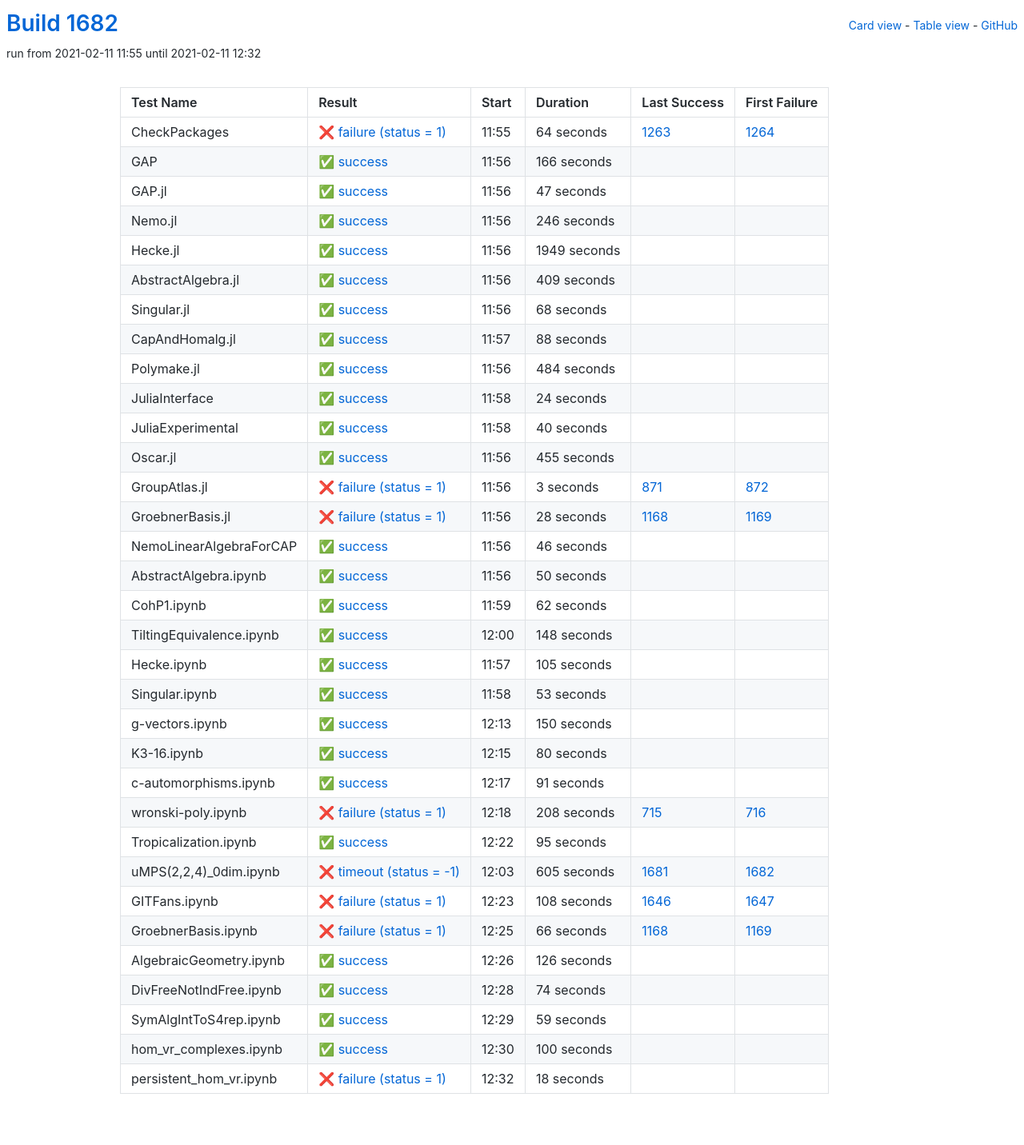
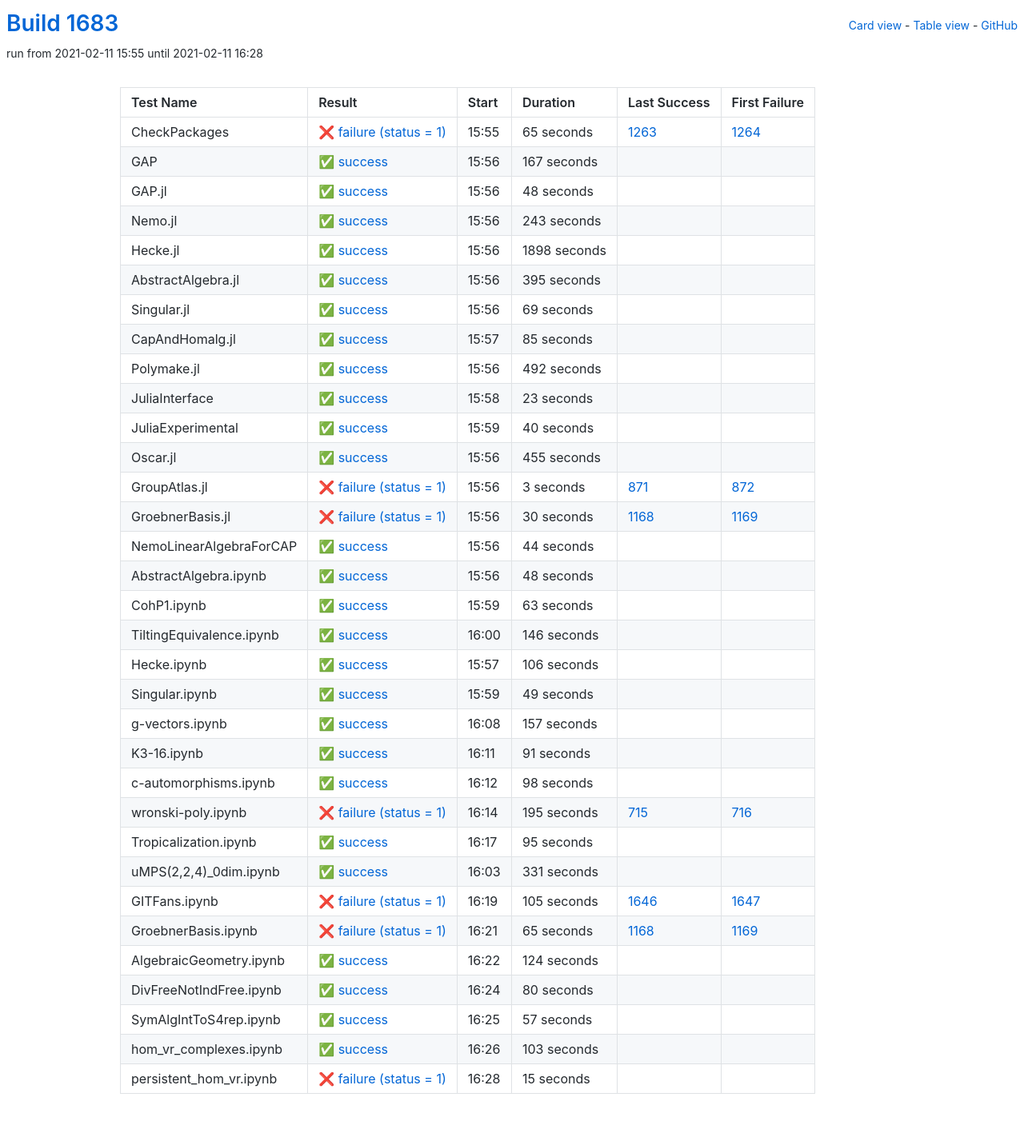
Before and after one commit to oscar-system/oscar-ci-status-stable, a Jekyll site: the page built from table.html, in a window 1280 px wide. Shown: the whole page at 80% size. Built offline with Jekyll 4.4.1, drawn with Linux system fonts in a browser that asks for light colours.

Commit message:
Build #1683

```diff
--- a/_data/ci.yml
+++ b/_data/ci.yml
@@ -1,6 +1,6 @@
 ---
-build: 1682
-build_url: https://oscarci.mathematik.uni-kl.de/job/oscar-stable/1682/
+build: 1683
+build_url: https://oscarci.mathematik.uni-kl.de/job/oscar-stable/1683/
 job: oscar-stable
 organization: oscar-system
 repo: oscar-ci-status-stable
@@ -8,128 +8,128 @@ repourl: https://github.com/oscar-system/oscar-ci-status-stable
 tests:
 - name: CheckPackages
   id: checkpackages
-  log: https://oscarci.mathematik.uni-kl.de/job/oscar-stable/1682/artifact/logs/build-1682/CheckPackages.log
-  start: 2021-02-11 11:55
+  log: https://oscarci.mathematik.uni-kl.de/job/oscar-stable/1683/artifact/logs/build-1683/CheckPackages.log
+  start: 2021-02-11 15:55
   success: false
   exitcode: 1
   status: failure
-  duration: 64
+  duration: 65
   last_success: 1263
   last_success_url: https://oscarci.mathematik.uni-kl.de/job/oscar-stable/1263/
   first_failure: 1264
   first_failure_url: https://oscarci.mathematik.uni-kl.de/job/oscar-stable/1264/
 - name: GAP
   id: gap
-  log: https://oscarci.mathematik.uni-kl.de/job/oscar-stable/1682/artifact/logs/build-1682/GAP.log
-  start: 2021-02-11 11:56
+  log: https://oscarci.mathematik.uni-kl.de/job/oscar-stable/1683/artifact/logs/build-1683/GAP.log
+  start: 2021-02-11 15:56
   success: true
   exitcode: 0
   status: success
-  duration: 166
+  duration: 167
   last_success: false
   last_success_url:
   first_failure: false
   first_failure_url:
 - name: GAP.jl
   id: gap-jl
-  log: https://oscarci.mathematik.uni-kl.de/job/oscar-stable/1682/artifact/logs/build-1682/GAP.jl.log
-  start: 2021-02-11 11:56
+  log: https://oscarci.mathematik.uni-kl.de/job/oscar-stable/1683/artifact/logs/build-1683/GAP.jl.log
+  start: 2021-02-11 15:56
   success: true
   exitcode: 0
   status: success
-  duration: 47
+  duration: 48
   last_success: false
   last_success_url:
   first_failure: false
   first_failure_url:
 - name: Nemo.jl
   id: nemo-jl
-  log: https://oscarci.mathematik.uni-kl.de/job/oscar-stable/1682/artifact/logs/build-1682/Nemo.jl.log
-  start: 2021-02-11 11:56
+  log: https://oscarci.mathematik.uni-kl.de/job/oscar-stable/1683/artifact/logs/build-1683/Nemo.jl.log
+  start: 2021-02-11 15:56
   success: true
   exitcode: 0
   status: success
-  duration: 246
+  duration: 243
   last_success: false
   last_success_url:
   first_failure: false
   first_failure_url:
 - name: Hecke.jl
   id: hecke-jl
-  log: https://oscarci.mathematik.uni-kl.de/job/oscar-stable/1682/artifact/logs/build-1682/Hecke.jl.log
-  start: 2021-02-11 11:56
+  log: https://oscarci.mathematik.uni-kl.de/job/oscar-stable/1683/artifact/logs/build-1683/Hecke.jl.log
+  start: 2021-02-11 15:56
   success: true
   exitcode: 0
   status: success
-  duration: 1949
+  duration: 1898
   last_success: false
   last_success_url:
   first_failure: false
   first_failure_url:
 - name: AbstractAlgebra.jl
   id: abstractalgebra-jl
-  log: https://oscarci.mathematik.uni-kl.de/job/oscar-stable/1682/artifact/logs/build-1682/AbstractAlgebra.jl.log
-  start: 2021-02-11 11:56
+  log: https://oscarci.mathematik.uni-kl.de/job/oscar-stable/1683/artifact/logs/build-1683/AbstractAlgebra.jl.log
+  start: 2021-02-11 15:56
   success: true
   exitcode: 0
   status: success
-  duration: 409
+  duration: 395
   last_success: false
   last_success_url:
   first_failure: false
   first_failure_url:
 - name: Singular.jl
   id: singular-jl
-  log: https://oscarci.mathematik.uni-kl.de/job/oscar-stable/1682/artifact/logs/build-1682/Singular.jl.log
-  start: 2021-02-11 11:56
+  log: https://oscarci.mathematik.uni-kl.de/job/oscar-stable/1683/artifact/logs/build-1683/Singular.jl.log
+  start: 2021-02-11 15:56
   success: true
   exitcode: 0
   status: success
-  duration: 68
+  duration: 69
   last_success: false
   last_success_url:
   first_failure: false
   first_failure_url:
 - name: CapAndHomalg.jl
   id: capandhomalg-jl
-  log: https://oscarci.mathematik.uni-kl.de/job/oscar-stable/1682/artifact/logs/build-1682/CapAndHomalg.jl.log
-  start: 2021-02-11 11:57
+  log: https://oscarci.mathematik.uni-kl.de/job/oscar-stable/1683/artifact/logs/build-1683/CapAndHomalg.jl.log
+  start: 2021-02-11 15:57
   success: true
   exitcode: 0
   status: success
-  duration: 88
+  duration: 85
   last_success: false
   last_success_url:
   first_failure: false
   first_failure_url:
 - name: Polymake.jl
   id: polymake-jl
-  log: https://oscarci.mathematik.uni-kl.de/job/oscar-stable/1682/artifact/logs/build-1682/Polymake.jl.log
-  start: 2021-02-11 11:56
+  log: https://oscarci.mathematik.uni-kl.de/job/oscar-stable/1683/artifact/logs/build-1683/Polymake.jl.log
+  start: 2021-02-11 15:56
   success: true
   exitcode: 0
   status: success
-  duration: 484
+  duration: 492
   last_success: false
   last_success_url:
   first_failure: false
   first_failure_url:
 - name: JuliaInterface
   id: juliainterface
-  log: https://oscarci.mathematik.uni-kl.de/job/oscar-stable/1682/artifact/logs/build-1682/JuliaInterface.log
-  start: 2021-02-11 11:58
+  log: https://oscarci.mathematik.uni-kl.de/job/oscar-stable/1683/artifact/logs/build-1683/JuliaInterface.log
+  start: 2021-02-11 15:58
   success: true
   exitcode: 0
   status: success
-  duration: 24
+  duration: 23
   last_success: false
   last_success_url:
   first_failure: false
   first_failure_url:
 - name: JuliaExperimental
   id: juliaexperimental
-  log: https://oscarci.mathematik.uni-kl.de/job/oscar-stable/1682/artifact/logs/build-1682/JuliaExperimental.log
-  start: 2021-02-11 11:58
+  log: https://oscarci.mathematik.uni-kl.de/job/oscar-stable/1683/artifact/logs/build-1683/JuliaExperimental.log
+  start: 2021-02-11 15:59
   success: true
   exitcode: 0
   status: success
@@ -140,8 +140,8 @@ tests:
   first_failure_url:
 - name: Oscar.jl
   id: oscar-jl
-  log: https://oscarci.mathematik.uni-kl.de/job/oscar-stable/1682/artifact/logs/build-1682/Oscar.jl.log
-  start: 2021-02-11 11:56
+  log: https://oscarci.mathematik.uni-kl.de/job/oscar-stable/1683/artifact/logs/build-1683/Oscar.jl.log
+  start: 2021-02-11 15:56
   success: true
   exitcode: 0
   status: success
@@ -152,8 +152,8 @@ tests:
   first_failure_url:
 - name: GroupAtlas.jl
   id: groupatlas-jl
-  log: https://oscarci.mathematik.uni-kl.de/job/oscar-stable/1682/artifact/logs/build-1682/GroupAtlas.jl.log
-  start: 2021-02-11 11:56
+  log: https://oscarci.mathematik.uni-kl.de/job/oscar-stable/1683/artifact/logs/build-1683/GroupAtlas.jl.log
+  start: 2021-02-11 15:56
   success: false
   exitcode: 1
   status: failure
@@ -164,116 +164,104 @@ tests:
   first_failure_url: https://oscarci.mathematik.uni-kl.de/job/oscar-stable/872/
 - name: GroebnerBasis.jl
   id: groebnerbasis-jl
-  log: https://oscarci.mathematik.uni-kl.de/job/oscar-stable/1682/artifact/logs/build-1682/GroebnerBasis.jl.log
-  start: 2021-02-11 11:56
+  log: https://oscarci.mathematik.uni-kl.de/job/oscar-stable/1683/artifact/logs/build-1683/GroebnerBasis.jl.log
+  start: 2021-02-11 15:56
   success: false
   exitcode: 1
   status: failure
-  duration: 28
+  duration: 30
   last_success: 1168
   last_success_url: https://oscarci.mathematik.uni-kl.de/job/oscar-stable/1168/
   first_failure: 1169
   first_failure_url: https://oscarci.mathematik.uni-kl.de/job/oscar-stable/1169/
 - name: NemoLinearAlgebraForCAP
   id: nemolinearalgebraforcap
-  log: https://oscarci.mathematik.uni-kl.de/job/oscar-stable/1682/artifact/logs/build-1682/NemoLinearAlgebraForCAP.log
-  start: 2021-02-11 11:56
+  log: https://oscarci.mathematik.uni-kl.de/job/oscar-stable/1683/artifact/logs/build-1683/NemoLinearAlgebraForCAP.log
+  start: 2021-02-11 15:56
   success: true
   exitcode: 0
   status: success
-  duration: 46
+  duration: 44
   last_success: false
   last_success_url:
   first_failure: false
   first_failure_url:
 - name: AbstractAlgebra.ipynb
   id: abstractalgebra-ipynb
-  log: https://oscarci.mathematik.uni-kl.de/job/oscar-stable/1682/artifact/logs/build-1682/AbstractAlgebra.ipynb.log
-  start: 2021-02-11 11:56
+  log: https://oscarci.mathematik.uni-kl.de/job/oscar-stable/1683/artifact/logs/build-1683/AbstractAlgebra.ipynb.log
+  start: 2021-02-11 15:56
   success: true
   exitcode: 0
   status: success
-  duration: 50
+  duration: 48
   last_success: false
   last_success_url:
   first_failure: false
   first_failure_url:
 - name: CohP1.ipynb
   id: cohp1-ipynb
-  log: https://oscarci.mathematik.uni-kl.de/job/oscar-stable/1682/artifact/logs/build-1682/CohP1.ipynb.log
-  start: 2021-02-11 11:59
+  log: https://oscarci.mathematik.uni-kl.de/job/oscar-stable/1683/artifact/logs/build-1683/CohP1.ipynb.log
+  start: 2021-02-11 15:59
   success: true
   exitcode: 0
   status: success
-  duration: 62
+  duration: 63
   last_success: false
   last_success_url:
   first_failure: false
   first_failure_url:
 - name: TiltingEquivalence.ipynb
   id: tiltingequivalence-ipynb
-  log: https://oscarci.mathematik.uni-kl.de/job/oscar-stable/1682/artifact/logs/build-1682/TiltingEquivalence.ipynb.log
-  start: 2021-02-11 12:00
+  log: https://oscarci.mathematik.uni-kl.de/job/oscar-stable/1683/artifact/logs/build-1683/TiltingEquivalence.ipynb.log
+  start: 2021-02-11 16:00
   success: true
   exitcode: 0
   status: success
-  duration: 148
+  duration: 146
   last_success: false
   last_success_url:
   first_failure: false
   first_failure_url:
 - name: Hecke.ipynb
   id: hecke-ipynb
-  log: https://oscarci.mathematik.uni-kl.de/job/oscar-stable/1682/artifact/logs/build-1682/Hecke.ipynb.log
-  start: 2021-02-11 11:57
+  log: https://oscarci.mathematik.uni-kl.de/job/oscar-stable/1683/artifact/logs/build-1683/Hecke.ipynb.log
+  start: 2021-02-11 15:57
   success: true
   exitcode: 0
   status: success
-  duration: 105
+  duration: 106
   last_success: false
   last_success_url:
   first_failure: false
   first_failure_url:
 - name: Singular.ipynb
   id: singular-ipynb
-  log: https://oscarci.mathematik.uni-kl.de/job/oscar-stable/1682/artifact/logs/build-1682/Singular.ipynb.log
-  start: 2021-02-11 11:58
+  log: https://oscarci.mathematik.uni-kl.de/job/oscar-stable/1683/artifact/logs/build-1683/Singular.ipynb.log
+  start: 2021-02-11 15:59
   success: true
   exitcode: 0
   status: success
-  duration: 53
+  duration: 49
   last_success: false
   last_success_url:
   first_failure: false
   first_failure_url:
 - name: g-vectors.ipynb
   id: g-vectors-ipynb
-  log: https://oscarci.mathematik.uni-kl.de/job/oscar-stable/1682/artifact/logs/build-1682/g-vectors.ipynb.log
-  start: 2021-02-11 12:13
+  log: https://oscarci.mathematik.uni-kl.de/job/oscar-stable/1683/artifact/logs/build-1683/g-vectors.ipynb.log
+  start: 2021-02-11 16:08
   success: true
   exitcode: 0
   status: success
-  duration: 150
+  duration: 157
   last_success: false
   last_success_url:
   first_failure: false
   first_failure_url:
 - name: K3-16.ipynb
   id: k3-16-ipynb
-  log: https://oscarci.mathematik.uni-kl.de/job/oscar-stable/1682/artifact/logs/build-1682/K3-16.ipynb.log
-  start: 2021-02-11 12:15
-  success: true
-  exitcode: 0
-  status: success
-  duration: 80
-  last_success: false
-  last_success_url:
-  first_failure: false
-  first_failure_url:
-- name: c-automorphisms.ipynb
-  id: c-automorphisms-ipynb
-  log: https://oscarci.mathematik.uni-kl.de/job/oscar-stable/1682/artifact/logs/build-1682/c-automorphisms.ipynb.log
-  start: 2021-02-11 12:17
+  log: https://oscarci.mathematik.uni-kl.de/job/oscar-stable/1683/artifact/logs/build-1683/K3-16.ipynb.log
+  start: 2021-02-11 16:11
   success: true
   exitcode: 0
   status: success
@@ -282,22 +270,34 @@ tests:
   last_success_url:
   first_failure: false
   first_failure_url:
+- name: c-automorphisms.ipynb
+  id: c-automorphisms-ipynb
+  log: https://oscarci.mathematik.uni-kl.de/job/oscar-stable/1683/artifact/logs/build-1683/c-automorphisms.ipynb.log
+  start: 2021-02-11 16:12
+  success: true
+  exitcode: 0
+  status: success
+  duration: 98
+  last_success: false
+  last_success_url:
+  first_failure: false
+  first_failure_url:
 - name: wronski-poly.ipynb
   id: wronski-poly-ipynb
-  log: https://oscarci.mathematik.uni-kl.de/job/oscar-stable/1682/artifact/logs/build-1682/wronski-poly.ipynb.log
-  start: 2021-02-11 12:18
+  log: https://oscarci.mathematik.uni-kl.de/job/oscar-stable/1683/artifact/logs/build-1683/wronski-poly.ipynb.log
+  start: 2021-02-11 16:14
   success: false
   exitcode: 1
   status: failure
-  duration: 208
+  duration: 195
   last_success: 715
   last_success_url: https://oscarci.mathematik.uni-kl.de/job/oscar-stable/715/
   first_failure: 716
   first_failure_url: https://oscarci.mathematik.uni-kl.de/job/oscar-stable/716/
 - name: Tropicalization.ipynb
   id: tropicalization-ipynb
-  log: https://oscarci.mathematik.uni-kl.de/job/oscar-stable/1682/artifact/logs/build-1682/Tropicalization.ipynb.log
-  start: 2021-02-11 12:22
+  log: https://oscarci.mathematik.uni-kl.de/job/oscar-stable/1683/artifact/logs/build-1683/Tropicalization.ipynb.log
+  start: 2021-02-11 16:17
   success: true
   exitcode: 0
   status: success
@@ -308,96 +308,96 @@ tests:
   first_failure_url:
 - name: uMPS(2,2,4)_0dim.ipynb
   id: umps-2-2-4-0dim-ipynb
-  log: https://oscarci.mathematik.uni-kl.de/job/oscar-stable/1682/artifact/logs/build-1682/uMPS-2-2-4-_0dim.ipynb.log
-  start: 2021-02-11 12:03
-  success: false
-  exitcode: -1
-  status: timeout
-  duration: 605
-  last_success: 1681
-  last_success_url: https://oscarci.mathematik.uni-kl.de/job/oscar-stable/1681/
-  first_failure: 1682
-  first_failure_url: https://oscarci.mathematik.uni-kl.de/job/oscar-stable/1682/
+  log: https://oscarci.mathematik.uni-kl.de/job/oscar-stable/1683/artifact/logs/build-1683/uMPS-2-2-4-_0dim.ipynb.log
+  start: 2021-02-11 16:03
+  success: true
+  exitcode: 0
+  status: success
+  duration: 331
+  last_success: false
+  last_success_url:
+  first_failure: false
+  first_failure_url:
 - name: GITFans.ipynb
   id: gitfans-ipynb
-  log: https://oscarci.mathematik.uni-kl.de/job/oscar-stable/1682/artifact/logs/build-1682/GITFans.ipynb.log
-  start: 2021-02-11 12:23
+  log: https://oscarci.mathematik.uni-kl.de/job/oscar-stable/1683/artifact/logs/build-1683/GITFans.ipynb.log
+  start: 2021-02-11 16:19
   success: false
   exitcode: 1
   status: failure
-  duration: 108
+  duration: 105
   last_success: 1646
   last_success_url: https://oscarci.mathematik.uni-kl.de/job/oscar-stable/1646/
   first_failure: 1647
   first_failure_url: https://oscarci.mathematik.uni-kl.de/job/oscar-stable/1647/
 - name: GroebnerBasis.ipynb
   id: groebnerbasis-ipynb
-  log: https://oscarci.mathematik.uni-kl.de/job/oscar-stable/1682/artifact/logs/build-1682/GroebnerBasis.ipynb.log
-  start: 2021-02-11 12:25
+  log: https://oscarci.mathematik.uni-kl.de/job/oscar-stable/1683/artifact/logs/build-1683/GroebnerBasis.ipynb.log
+  start: 2021-02-11 16:21
   success: false
   exitcode: 1
   status: failure
-  duration: 66
+  duration: 65
   last_success: 1168
   last_success_url: https://oscarci.mathematik.uni-kl.de/job/oscar-stable/1168/
   first_failure: 1169
   first_failure_url: https://oscarci.mathematik.uni-kl.de/job/oscar-stable/1169/
 - name: AlgebraicGeometry.ipynb
   id: algebraicgeometry-ipynb
-  log: https://oscarci.mathematik.uni-kl.de/job/oscar-stable/1682/artifact/logs/build-1682/AlgebraicGeometry.ipynb.log
-  start: 2021-02-11 12:26
+  log: https://oscarci.mathematik.uni-kl.de/job/oscar-stable/1683/artifact/logs/build-1683/AlgebraicGeometry.ipynb.log
+  start: 2021-02-11 16:22
   success: true
   exitcode: 0
   status: success
-  duration: 126
+  duration: 124
   last_success: false
   last_success_url:
   first_failure: false
   first_failure_url:
 - name: DivFreeNotIndFree.ipynb
   id: divfreenotindfree-ipynb
-  log: https://oscarci.mathematik.uni-kl.de/job/oscar-stable/1682/artifact/logs/build-1682/DivFreeNotIndFree.ipynb.log
-  start: 2021-02-11 12:28
+  log: https://oscarci.mathematik.uni-kl.de/job/oscar-stable/1683/artifact/logs/build-1683/DivFreeNotIndFree.ipynb.log
+  start: 2021-02-11 16:24
   success: true
   exitcode: 0
   status: success
-  duration: 74
+  duration: 80
   last_success: false
   last_success_url:
   first_failure: false
   first_failure_url:
 - name: SymAlgIntToS4rep.ipynb
   id: symalginttos4rep-ipynb
-  log: https://oscarci.mathematik.uni-kl.de/job/oscar-stable/1682/artifact/logs/build-1682/SymAlgIntToS4rep.ipynb.log
-  start: 2021-02-11 12:29
+  log: https://oscarci.mathematik.uni-kl.de/job/oscar-stable/1683/artifact/logs/build-1683/SymAlgIntToS4rep.ipynb.log
+  start: 2021-02-11 16:25
   success: true
   exitcode: 0
   status: success
-  duration: 59
+  duration: 57
   last_success: false
   last_success_url:
   first_failure: false
   first_failure_url:
 - name: hom_vr_complexes.ipynb
   id: hom-vr-complexes-ipynb
-  log: https://oscarci.mathematik.uni-kl.de/job/oscar-stable/1682/artifact/logs/build-1682/hom_vr_complexes.ipynb.log
-  start: 2021-02-11 12:30
+  log: https://oscarci.mathematik.uni-kl.de/job/oscar-stable/1683/artifact/logs/build-1683/hom_vr_complexes.ipynb.log
+  start: 2021-02-11 16:26
   success: true
   exitcode: 0
   status: success
-  duration: 100
+  duration: 103
   last_success: false
   last_success_url:
   first_failure: false
   first_failure_url:
 - name: persistent_hom_vr.ipynb
   id: persistent-hom-vr-ipynb
-  log: https://oscarci.mathematik.uni-kl.de/job/oscar-stable/1682/artifact/logs/build-1682/persistent_hom_vr.ipynb.log
-  start: 2021-02-11 12:32
+  log: https://oscarci.mathematik.uni-kl.de/job/oscar-stable/1683/artifact/logs/build-1683/persistent_hom_vr.ipynb.log
+  start: 2021-02-11 16:28
   success: false
   exitcode: 1
   status: failure
-  duration: 18
+  duration: 15
   last_success: false
   last_success_url:
   first_failure: false
```
Also changed, not shown: README.md.
